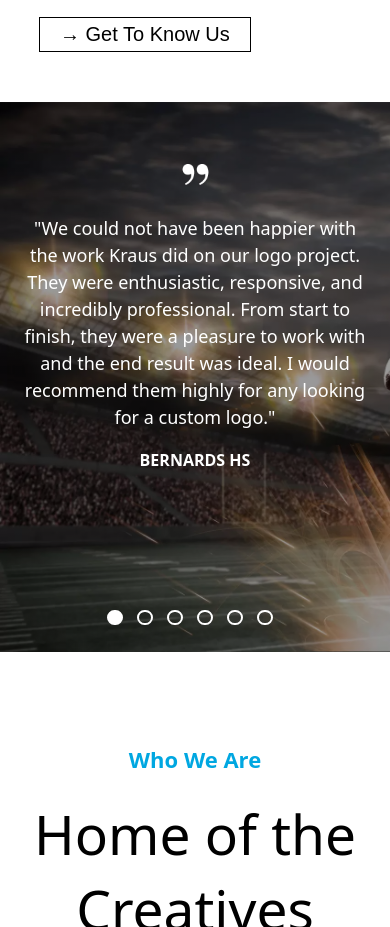
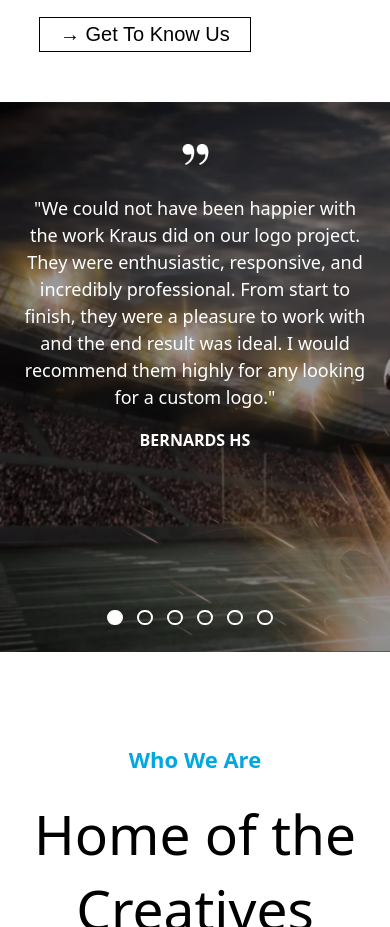
Before and after one commit to austintorres578/krausClone, a plain HTML site: page index.html in a window 390 px wide. Shown: the part 5751-6678 px from the top of the page. Drawn offline with Linux system fonts and the light colour scheme.

Commit message:
fixed image slider overflow

```diff
--- a/style.css
+++ b/style.css
@@ -457,7 +457,7 @@ body{
 }
 @media(max-width:845px){
     body .image-slider div{
-        padding-top: 30px;
+        padding-top: 10px;
     }
     body .image-slider div img{
         height: 35px;
```
